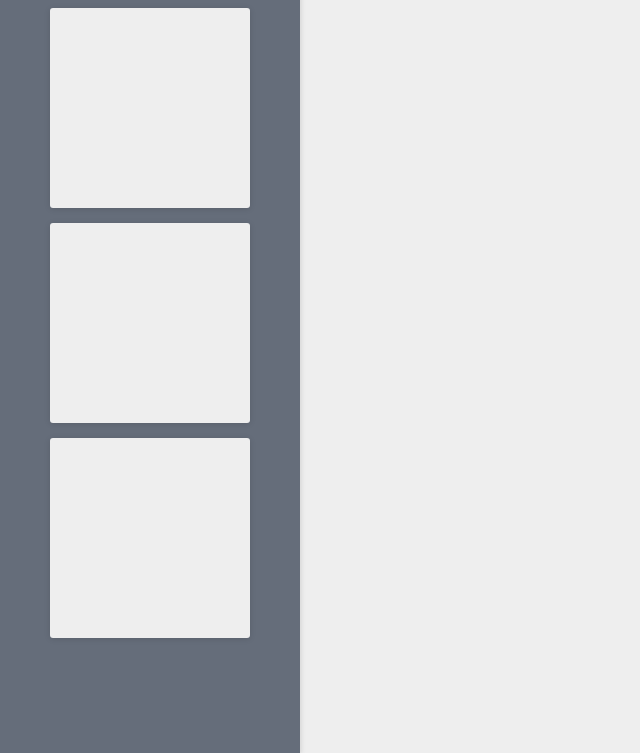
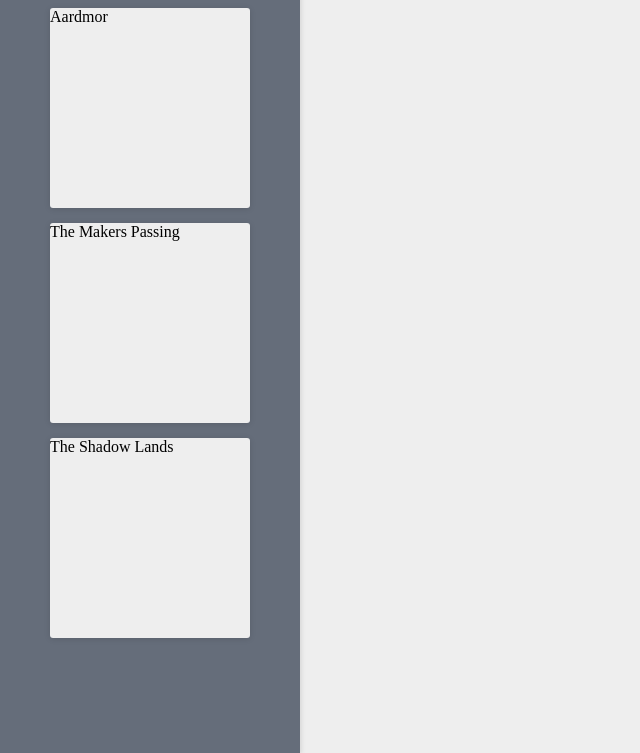
Before and after one commit to tyn53/CampaignDesignerFE, a React app: page / in a window 1280 px wide. Shown: the part 47-800 px from the top of the page, without its empty margins (0-640 px from the left). Built offline with nearby package versions, Linux system fonts and the light colour scheme.

Commit message:
set App.js as base object. added css loader. created an app state.

```diff
--- a/containers/App.js
+++ b/containers/App.js
@@ -1,7 +1,36 @@
 import React, {Component} from 'react';
+import Canvas from './Canvas';
+import Toolbox from './Toolbox';
+import '../css/index.css';
 
 export default class App extends Component {
+  constructor(){
+    super();
+    this.state = {
+      items: []
+    }
+  }
+
+  componentWillMount(){
+    this.setState(
+      {items: [
+        {
+          title: 'Aardmor'
+        },
+        {
+          title: 'The Makers Passing'
+        },
+        {
+          title: 'The Shadow Lands'
+        }
+
+    ]});
+  }
+
   render () {
-    return <p>This is my new react app</p>
+    return <div>
+             <Canvas />
+             <Toolbox items={this.state.items}/>
+           </div>
   }
 }
--- a/containers/Campaign.js
+++ b/containers/Campaign.js
@@ -4,8 +4,14 @@ import PropTypes from 'prop-types';
 
 export default class Campaign extends Component
 {
+
+  HandleClick(e) {
+    e.preventDefault();
+    console.log("Clicked");
+  }
   render() {
-    return <div className='campaign__box'>
+    return <div className='campaign__box' onClick={this.HandleClick}>
+    {this.props.title}
     </div>
   }
 }
--- a/containers/Designer.js
+++ /dev/null
@@ -1,11 +0,0 @@
-import React, {Component} from 'react';
-import PropTypes from 'prop-types'
-import Toolbox from './Toolbox'
-import Canvas from './Canvas'
-
-export default class Designer extends Component
-{
-  render() {
-    return <div className='designer'><Canvas/><Toolbox/></div>
-  }
-}
--- a/containers/Toolbox.js
+++ b/containers/Toolbox.js
@@ -1,16 +1,23 @@
 import React, {Component} from 'react';
-import PropTypes from 'prop-types';
 import Campaign from './Campaign';
 
 export default class Toolbox extends Component
 {
+   HandleClick(e) {
+     e.preventDefault();
+     console.log("clicked");
+
+   }
+
    render()
    {
+      let toolboxOptions = this.props.items.map(item => {
+        return <Campaign key={item.title} title={item.title}></Campaign>
+      })
+
       return <div className="toolbox">
       <div className="toolbox__title">CDesigner</div>
-      <Campaign/>
-      <Campaign/>
-      <Campaign/>
+      {toolboxOptions}
       </div>
    }
 }
--- a/index.html
+++ b/index.html
@@ -1,7 +1,6 @@
 <!DOCTYPE html>
 <html>
   <head>
-    <link rel="stylesheet" href="./css/index.css">
     <title> Campaign Designer </title>
   </head>
   <body>
--- a/index.js
+++ b/index.js
@@ -2,14 +2,14 @@ import React from 'react';
 import ReactDOM from 'react-dom';
 
 //main app
-import Designer from './containers/Designer';
-import { observe } from './containers/Game';
+import App from './containers/App';
+//import { observe } from './containers/Game';
 
 const rootEl = document.getElementById('root');
 
-observe(knightPosition =>
+//observe(knightPosition =>
   ReactDOM.render(
-    <Designer />,
+    <App />,
     rootEl
-  )
-);
+  );
+//);
--- a/webpack/webpack.dev.config.js
+++ b/webpack/webpack.dev.config.js
@@ -15,6 +15,9 @@ module.exports = {
       }, {
         test: /\.less$/,
         loaders: ["style-loader", "css-loader", "less-loader"]
+      }, {
+        test: /\.css$/,
+        loaders: "style-loader!css-loader"
       }
     ]
   },
```
